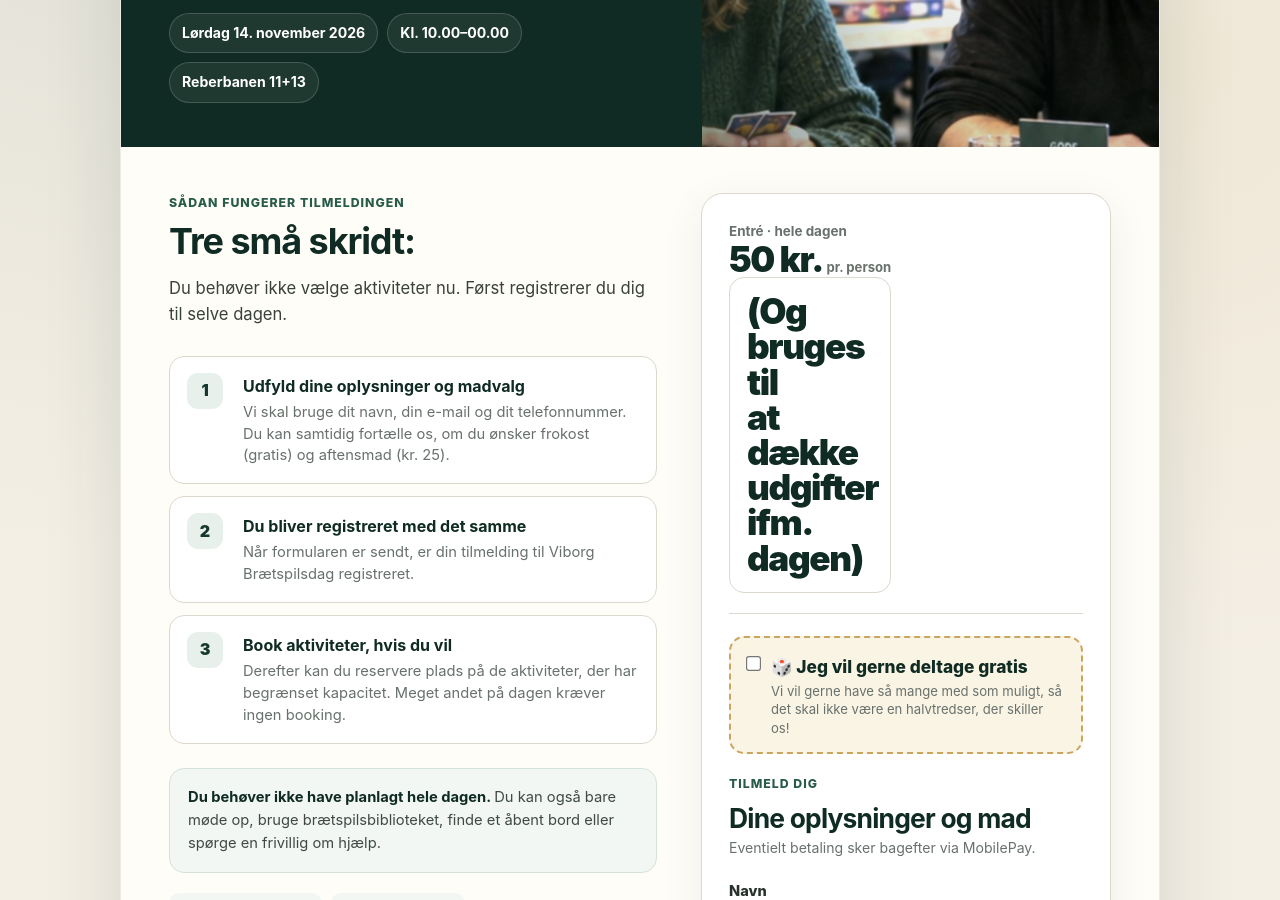
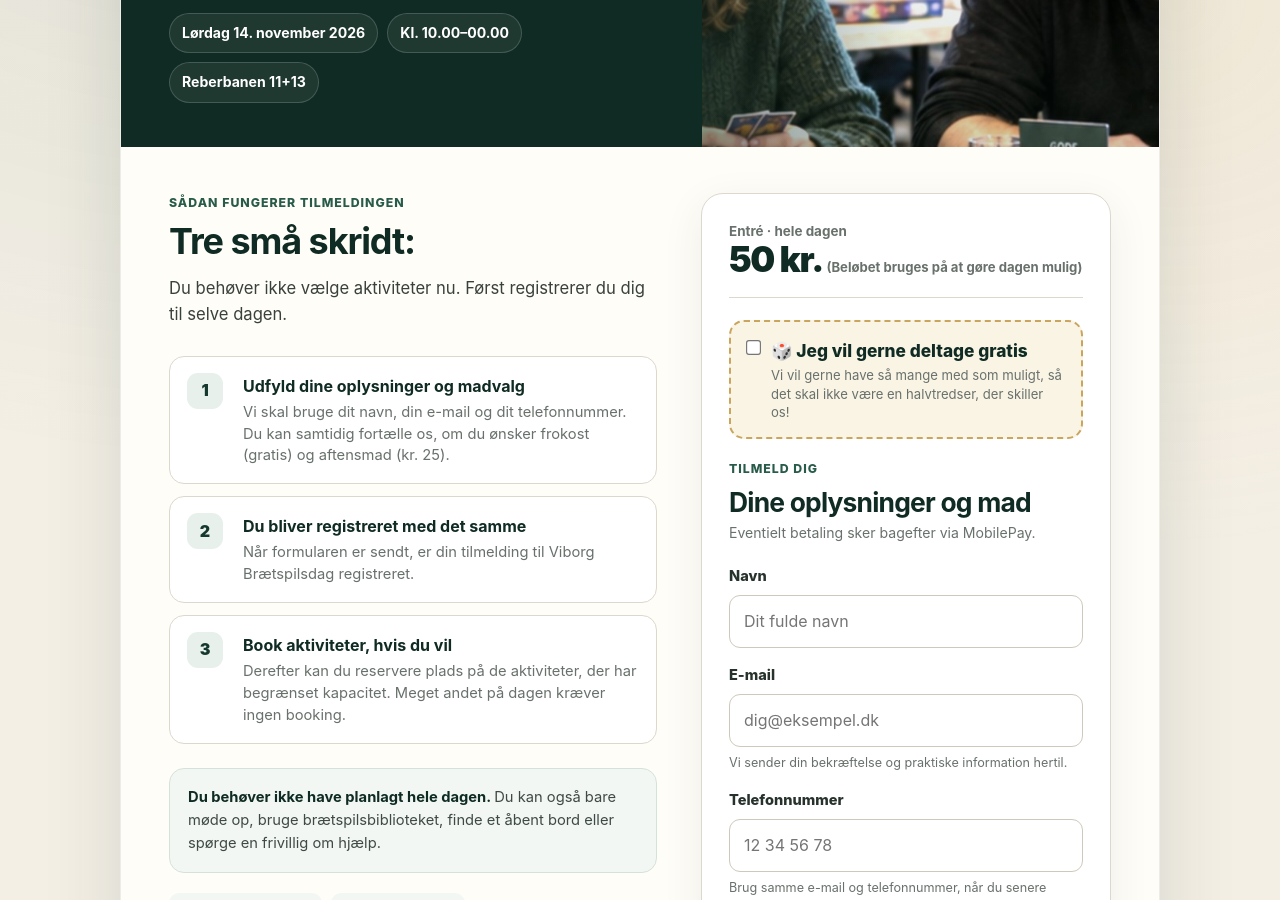
Before and after one commit to Andrejao/spilex, a Jekyll site: the page built from tilmelding.html, in a window 1280 px wide and 900 px high, scrolled down 426 px. Built offline with Jekyll 4.4.1, drawn with Linux system fonts in a browser that asks for light colours.

Commit message:
Update tilmelding.html

```diff
--- a/tilmelding.html
+++ b/tilmelding.html
@@ -1125,10 +1125,7 @@ permalink: /tilmelding/
 
 <div class="price">
   <span id="entrePrice">50 kr.</span>
-  <small>pr. person</small>
-       <span>
-     <div class="step">(Og bruges til at dække udgifter ifm. dagen)</div>
-                </span>
+  <small>(Beløbet bruges på at gøre dagen mulig)</small>
 </div>
               </div>
             </div>
```
